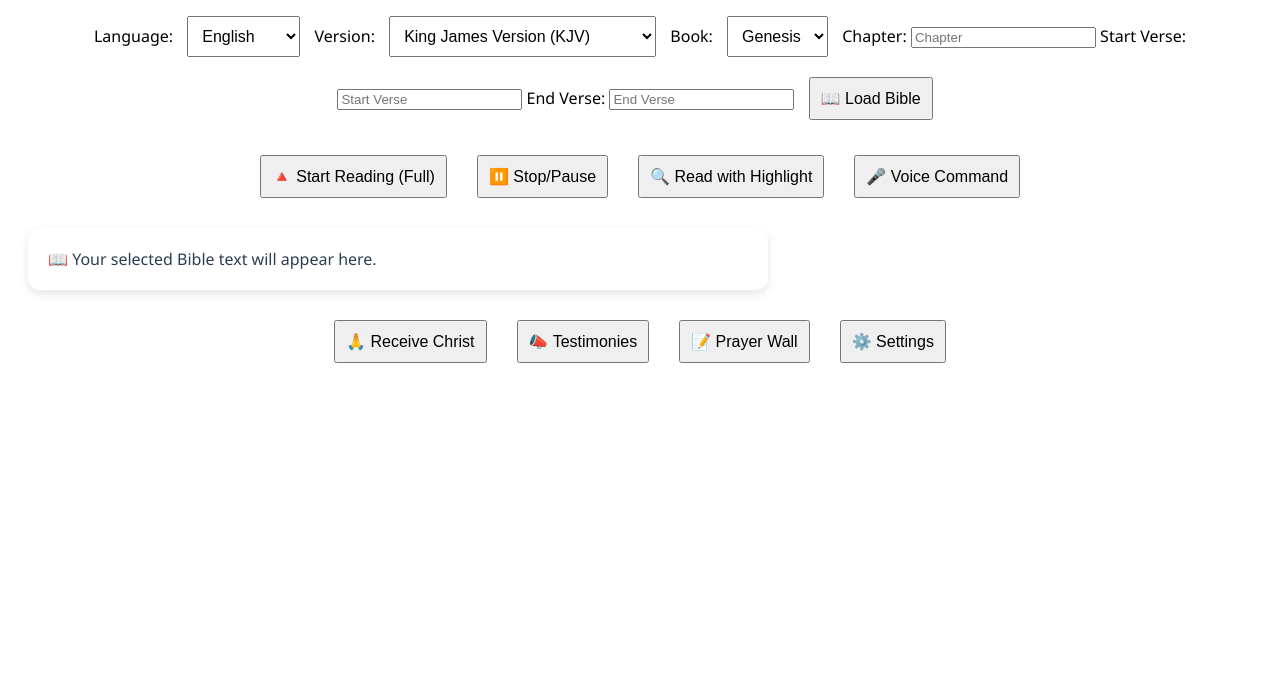
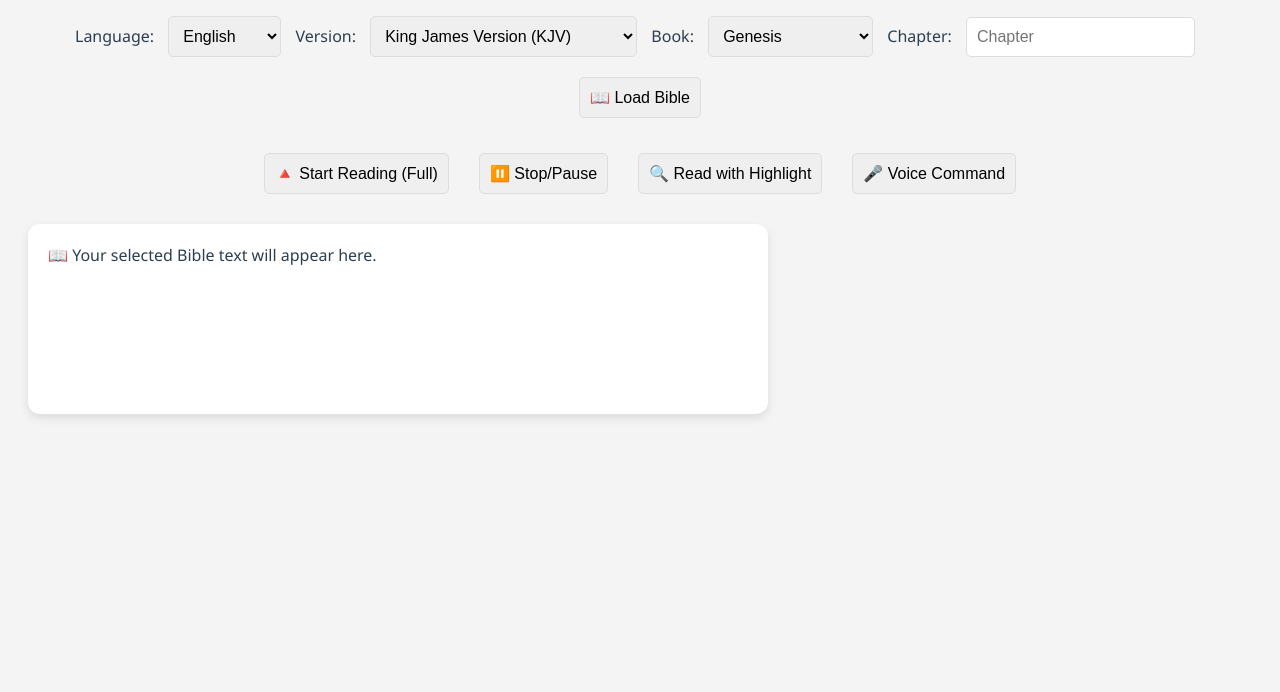
Before and after one commit to Healtime2025/GraceVoice-bible, a website: page index.html in a window 1280 px wide. Shown: the part 108-800 px from the top of the page. Drawn offline with Linux system fonts and the light colour scheme.

Commit message:
Update index.html

```diff
--- a/index.html
+++ b/index.html
@@ -10,11 +10,15 @@
       font-family: 'Segoe UI', sans-serif;
       text-align: center;
       padding: 20px;
+      background-color: #f4f4f4;
+      color: #2c3e50;
     }
-    select, button {
+    select, button, input {
       padding: 10px;
       font-size: 16px;
       margin: 10px;
+      border-radius: 5px;
+      border: 1px solid #ddd;
     }
     .scripture-box {
       margin-top: 20px;
@@ -25,6 +29,7 @@
       box-shadow: 0 4px 10px rgba(0,0,0,0.1);
       color: #2c3e50;
       text-align: left;
+      min-height: 150px;
     }
     .footer-buttons {
       margin-top: 20px;
@@ -60,17 +65,76 @@
     <label for="bookSelect">Book:</label>
 <select id="bookSelect">
   <option value="Genesis">Genesis</option>
+  <option value="Exodus">Exodus</option>
+  <option value="Leviticus">Leviticus</option>
+  <option value="Numbers">Numbers</option>
+  <option value="Deuteronomy">Deuteronomy</option>
+  <option value="Joshua">Joshua</option>
+  <option value="Judges">Judges</option>
+  <option value="Ruth">Ruth</option>
+  <option value="1 Samuel">1 Samuel</option>
+  <option value="2 Samuel">2 Samuel</option>
+  <option value="1 Kings">1 Kings</option>
+  <option value="2 Kings">2 Kings</option>
+  <option value="1 Chronicles">1 Chronicles</option>
+  <option value="2 Chronicles">2 Chronicles</option>
+  <option value="Ezra">Ezra</option>
+  <option value="Nehemiah">Nehemiah</option>
+  <option value="Esther">Esther</option>
+  <option value="Job">Job</option>
+  <option value="Psalms">Psalms</option>
+  <option value="Proverbs">Proverbs</option>
+  <option value="Ecclesiastes">Ecclesiastes</option>
+  <option value="Song of Solomon">Song of Solomon</option>
+  <option value="Isaiah">Isaiah</option>
+  <option value="Jeremiah">Jeremiah</option>
+  <option value="Lamentations">Lamentations</option>
+  <option value="Ezekiel">Ezekiel</option>
+  <option value="Daniel">Daniel</option>
+  <option value="Hosea">Hosea</option>
+  <option value="Joel">Joel</option>
+  <option value="Amos">Amos</option>
+  <option value="Obadiah">Obadiah</option>
+  <option value="Jonah">Jonah</option>
+  <option value="Micah">Micah</option>
+  <option value="Nahum">Nahum</option>
+  <option value="Habakkuk">Habakkuk</option>
+  <option value="Zephaniah">Zephaniah</option>
+  <option value="Haggai">Haggai</option>
+  <option value="Zechariah">Zechariah</option>
+  <option value="Malachi">Malachi</option>
+  <option value="Matthew">Matthew</option>
+  <option value="Mark">Mark</option>
+  <option value="Luke">Luke</option>
   <option value="John">John</option>
+  <option value="Acts">Acts</option>
+  <option value="Romans">Romans</option>
+  <option value="1 Corinthians">1 Corinthians</option>
+  <option value="2 Corinthians">2 Corinthians</option>
+  <option value="Galatians">Galatians</option>
+  <option value="Ephesians">Ephesians</option>
+  <option value="Philippians">Philippians</option>
+  <option value="Colossians">Colossians</option>
+  <option value="1 Thessalonians">1 Thessalonians</option>
+  <option value="2 Thessalonians">2 Thessalonians</option>
+  <option value="1 Timothy">1 Timothy</option>
+  <option value="2 Timothy">2 Timothy</option>
+  <option value="Titus">Titus</option>
+  <option value="Philemon">Philemon</option>
+  <option value="Hebrews">Hebrews</option>
+  <option value="James">James</option>
+  <option value="1 Peter">1 Peter</option>
+  <option value="2 Peter">2 Peter</option>
+  <option value="1 John">1 John</option>
+  <option value="2 John">2 John</option>
+  <option value="3 John">3 John</option>
+  <option value="Jude">Jude</option>
+  <option value="Revelation">Revelation</option>
 </select>
+
 
     <label for="chapterInput">Chapter:</label>
     <input type="number" id="chapterInput" placeholder="Chapter" min="1">
-
-    <label for="startVerseInput">Start Verse:</label>
-    <input type="number" id="startVerseInput" placeholder="Start Verse" min="1">
-
-    <label for="endVerseInput">End Verse:</label>
-    <input type="number" id="endVerseInput" placeholder="End Verse" min="1">
 
     <button onclick="loadBible()">📖 Load Bible</button>
   </div>
@@ -86,55 +150,62 @@
     📖 Your selected Bible text will appear here.
   </div>
 
-  <div class="footer-buttons">
-    <button onclick="window.location.href='receive-christ.html'">🙏 Receive Christ</button>
-    <button onclick="window.location.href='testimonies.html'">📣 Testimonies</button>
-    <button onclick="window.location.href='prayer-wall.html'">📝 Prayer Wall</button>
-    <button onclick="window.location.href='settings.html'">⚙️ Settings</button>
-  </div>
+  <script>
+    let selectedVoice = null;
 
-  <script>
     async function loadBible() {
       const language = document.getElementById("languageSelect").value;
       const version = document.getElementById("versionSelect").value;
       const book = document.getElementById("bookSelect").value;
       const chapter = document.getElementById("chapterInput").value;
-      const startVerse = parseInt(document.getElementById("startVerseInput").value);
-      const endVerse = parseInt(document.getElementById("endVerseInput").value);
 
-      if (!chapter) {
-        alert("Please enter a chapter number.");
-        return;
-      }
+      const url = `/bibles/${language}/${version}/${book}.json`;
+      const response = await fetch(url);
+      const data = await response.json();
+      const verses = data[chapter];
 
-      const url = `/bibles/${language}/${version}/${book}_${chapter}.json`;
-      try {
-        const response = await fetch(url);
-        if (!response.ok) {
-          document.getElementById("verseDisplay").innerText = "⚠️ Chapter not found.";
-          return;
-        }
-
-        const data = await response.json();
-        const verses = data[book][chapter];
       let html = `<h2>${book} Chapter ${chapter}</h2>`;
-
-        for (let i = startVerse || 1; i <= (endVerse || Object.keys(verses).length); i++) {
-          if (verses[i]) {
-            html += `<p><strong>${i}.</strong> ${verses[i]}</p>`;
-          }
+      for (const [verse, text] of Object.entries(verses)) {
+        html += `<p><strong>${verse}.</strong> ${text}</p>`;
       }
 
       document.getElementById("verseDisplay").innerHTML = html;
-      } catch (error) {
-        document.getElementById("verseDisplay").innerText = "⚠️ Error loading Bible text.";
-      }
     }
 
-    function startReading() { /* To be implemented */ }
-    function stopReading() { /* To be implemented */ }
-    function readHighlighted() { /* To be implemented */ }
-    function startVoiceCommand() { /* To be implemented */ }
+    function startReading() {
+      const text = document.getElementById("verseDisplay").innerText;
+      const speech = new SpeechSynthesisUtterance(text);
+      speech.voice = selectedVoice || speechSynthesis.getVoices()[0];
+      speechSynthesis.speak(speech);
+    }
+
+    function stopReading() {
+      speechSynthesis.cancel();
+    }
+
+    function readHighlighted() {
+      const verses = document.querySelectorAll(".verse-line");
+      let i = 0;
+
+      function next() {
+        if (i >= verses.length) return;
+        const text = verses[i].innerText;
+        const speech = new SpeechSynthesisUtterance(text);
+        speech.onend = () => { i++; next(); };
+        speechSynthesis.speak(speech);
+      }
+      next();
+    }
+
+    function startVoiceCommand() {
+      const recognition = new (window.SpeechRecognition || window.webkitSpeechRecognition)();
+      recognition.lang = "en-US";
+      recognition.onresult = function(event) {
+        const command = event.results[0][0].transcript.toLowerCase();
+        document.getElementById("verseDisplay").innerText = `Command: ${command}`;
+      };
+      recognition.start();
+    }
 
   </script>
 </body>
```
Lines whose indentation alone changed are shown as unchanged.
